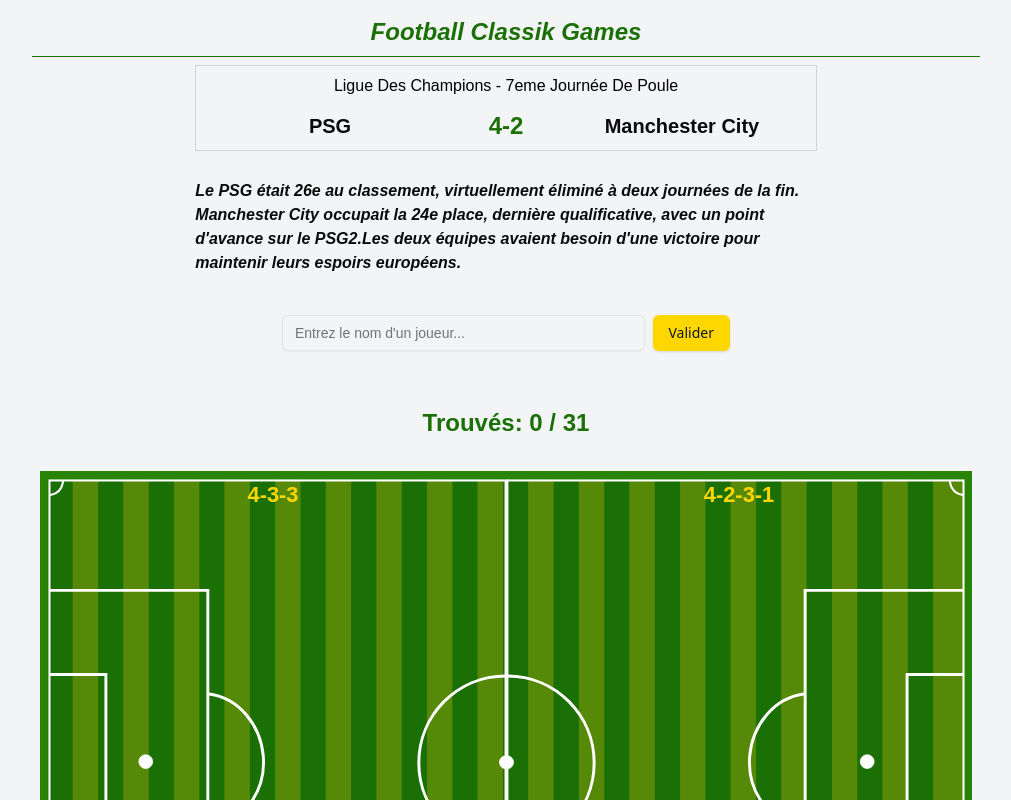
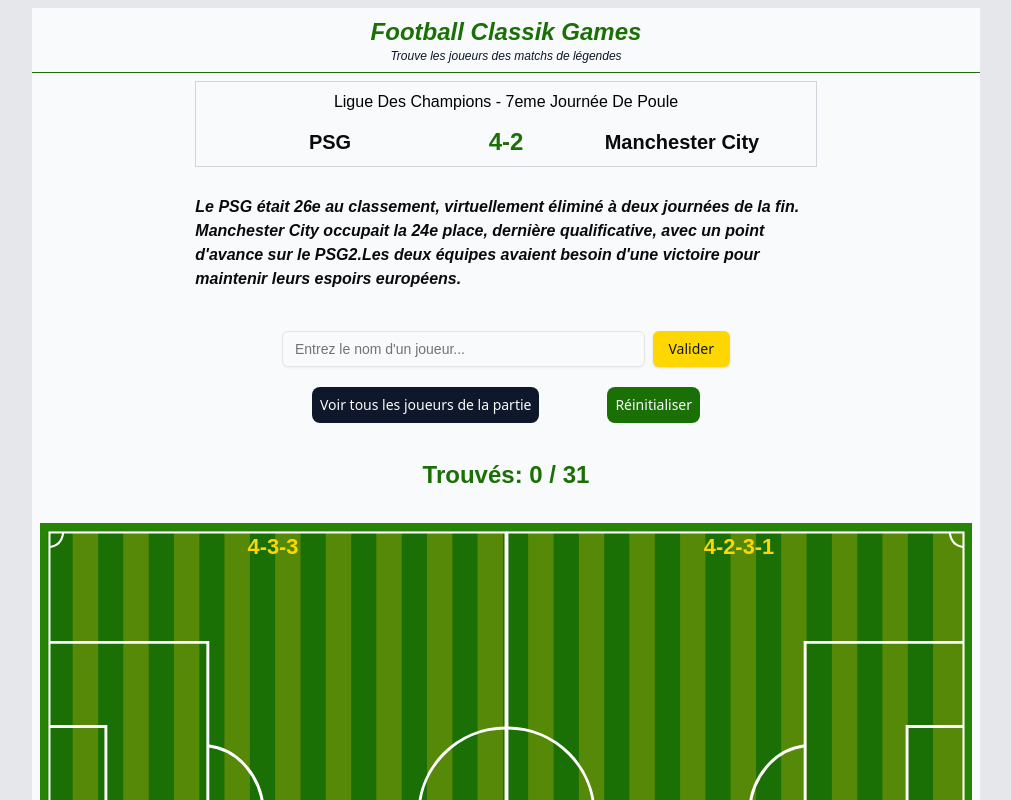
Before and after one commit to babbbass/Classik-Games, a Next.js app: page /match/1 in a window 1280 px wide. Shown: the top 800 px of the page, without its empty margins (134-1145 px from the left). Built offline with nearby package versions, Linux system fonts and the light colour scheme.

Commit message:
add buttons show players - reset matches

```diff
--- a/app/layout.tsx
+++ b/app/layout.tsx
@@ -27,7 +27,7 @@ export default function RootLayout({
   return (
     <html lang='en'>
       <body
-        className={`${geistSans.variable} ${geistMono.variable} antialiased flex items-center justify-start min-h-screen bg-gray-100 p-2 flex-col`}
+        className={`${geistSans.variable} ${geistMono.variable} antialiased flex items-center justify-start min-h-screen bg-gray-200 p-2 flex-col`}
       >
         <Header />
         {children}
--- a/app/match/[id]/page.tsx
+++ b/app/match/[id]/page.tsx
@@ -14,7 +14,7 @@ export default async function MatchPage({
   if (!match) return <p>Match introuvable</p>
 
   return (
-    <div className='p-2 w-full md:w-3/4 mx-auto '>
+    <div className='p-2 w-full md:w-3/4 mx-auto bg-slate-50 flex-1'>
       <header className='mb-4 flex justify-center flex-col items-center gap-1 '>
         <section className='border border-gray-300 w-full md:w-2/3 p-2 text-center'>
           <p className='text-black mb-3 capitalize text-sm md:text-base'>
--- a/app/page.tsx
+++ b/app/page.tsx
@@ -9,7 +9,7 @@ export default function Home() {
         {MATCHES.map((match) => (
           <li key={match.id} className='mb-2'>
             <Link href={`/match/${match.id}`}>
-              <p className='text-grass italic hover:underline hover:text-slate-900 transition-all duration-200 ease-in-out hover:scale-105'>
+              <p className='text-grass hover:underline hover:text-slate-900 transition-all duration-200 ease-in-out hover:scale-105'>
                 {match.homeTeam.name} vs {match.awayTeam.name} -{" "}
                 {match.competition}
               </p>
--- a/components/GuessPlayer.tsx
+++ b/components/GuessPlayer.tsx
@@ -19,10 +19,8 @@ type GuessPlayerProps = {
   }
 }
 export function GuessPlayer({ players, teams }: GuessPlayerProps) {
-  // const [guess, setGuess] = useState("")
   const [guessedPlayers, setGuessedPlayers] = useState<Player[]>([])
   const [score, setScore] = useState(0)
-  // console.log("guessedPlayers", guessedPlayers, "players", players)
   const playersConcat = players.home.concat(players.away)
   const handleGuess = (playerName: string) => {
     const normalizedGuess = playerName.toLowerCase()
@@ -77,6 +75,29 @@ export function GuessPlayer({ players, teams }: GuessPlayerProps) {
         placeholder="Entrez le nom d'un joueur..."
       />
 
+      <div className='flex gap-2 w-full max-w-md mx-auto justify-around mb-5'>
+        <button
+          className='bg-slate-900 text-slate-50 hover:bg-grass hover:text-slate-50 font-sans p-2 rounded-lg  text-sm'
+          onClick={() => {
+            const homePlayers = players.home.map((player) => ({
+              ...player,
+              team: "home",
+            }))
+            setGuessedPlayers([...homePlayers, ...players.away])
+          }}
+        >
+          Voir tous les joueurs de la partie
+        </button>
+        <button
+          className='bg-grass text-slate-50 hover:bg-grass hover:text-slate-50 font-sans p-2 rounded-lg text-sm'
+          onClick={() => {
+            setGuessedPlayers([])
+            setScore(0)
+          }}
+        >
+          Réinitialiser
+        </button>
+      </div>
       <ScoreDisplay score={score} total={playersConcat.length} />
       <SoccerField guessedPlayers={guessedPlayers} teams={teams} />
     </div>
--- a/components/Header.tsx
+++ b/components/Header.tsx
@@ -2,10 +2,13 @@ import Link from "next/link"
 
 export function Header() {
   return (
-    <div className='w-full border-b md:w-3/4 mx-auto border-grass p-2 text-slate-900 text-center'>
+    <div className='w-full border-b md:w-3/4 mx-auto border-grass p-2 text-slate-900 text-center bg-slate-50'>
       <Link href='/'>
         <p className='text-2xl font-bold italic text-grass'>
           Football Classik Games
+        </p>
+        <p className='text-xs italic'>
+          Trouve les joueurs des matchs de légendes
         </p>
       </Link>
     </div>
--- a/components/PlayerInput.tsx
+++ b/components/PlayerInput.tsx
@@ -21,7 +21,7 @@ export const PlayerInput = ({ onSubmit, placeholder }: PlayerInputProps) => {
   return (
     <form
       onSubmit={handleSubmit}
-      className='flex gap-2 w-full max-w-md mx-auto my-10'
+      className='flex gap-2 w-full max-w-md mx-auto mt-10 mb-5'
     >
       <Input
         type='text'
```
